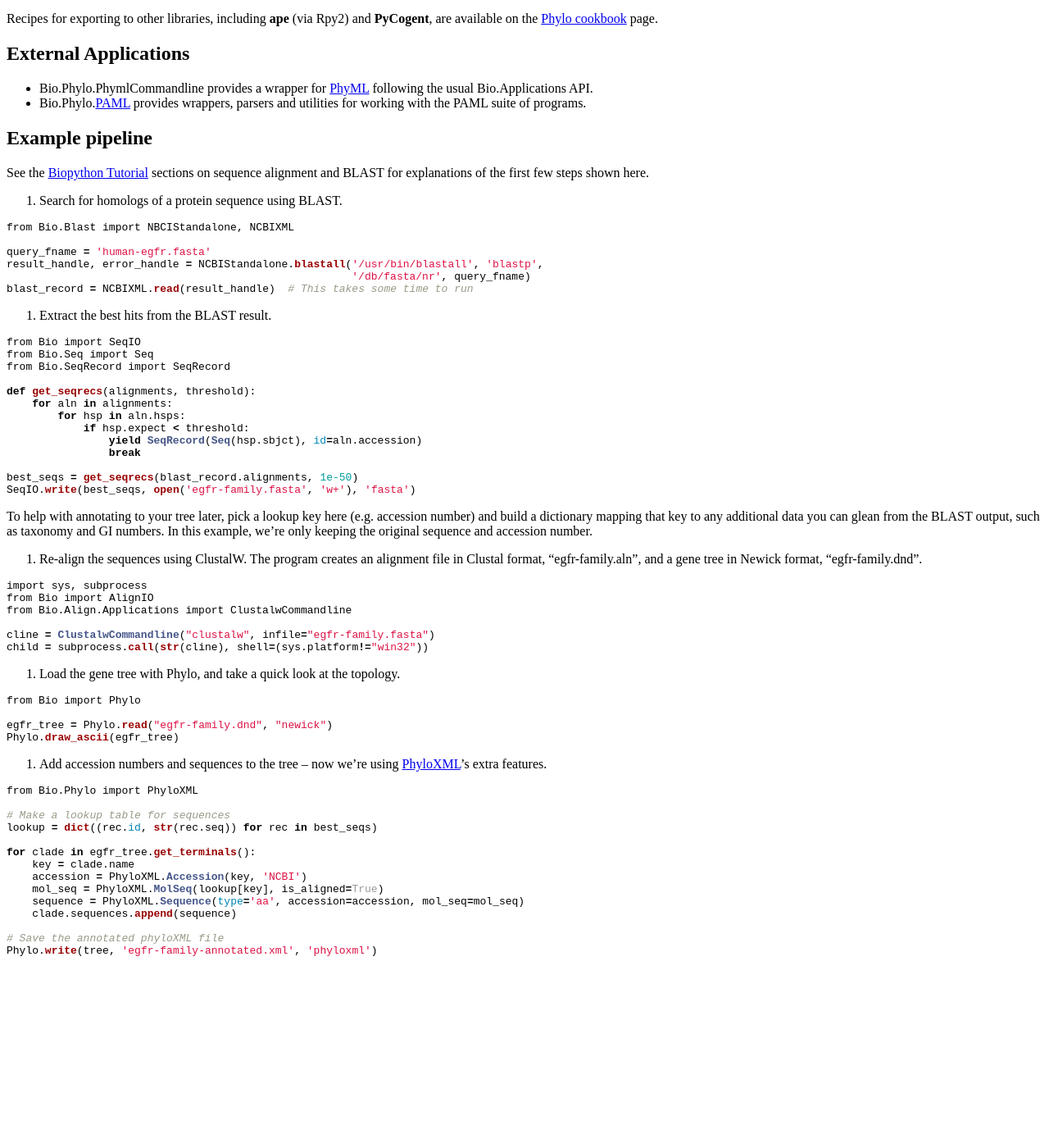
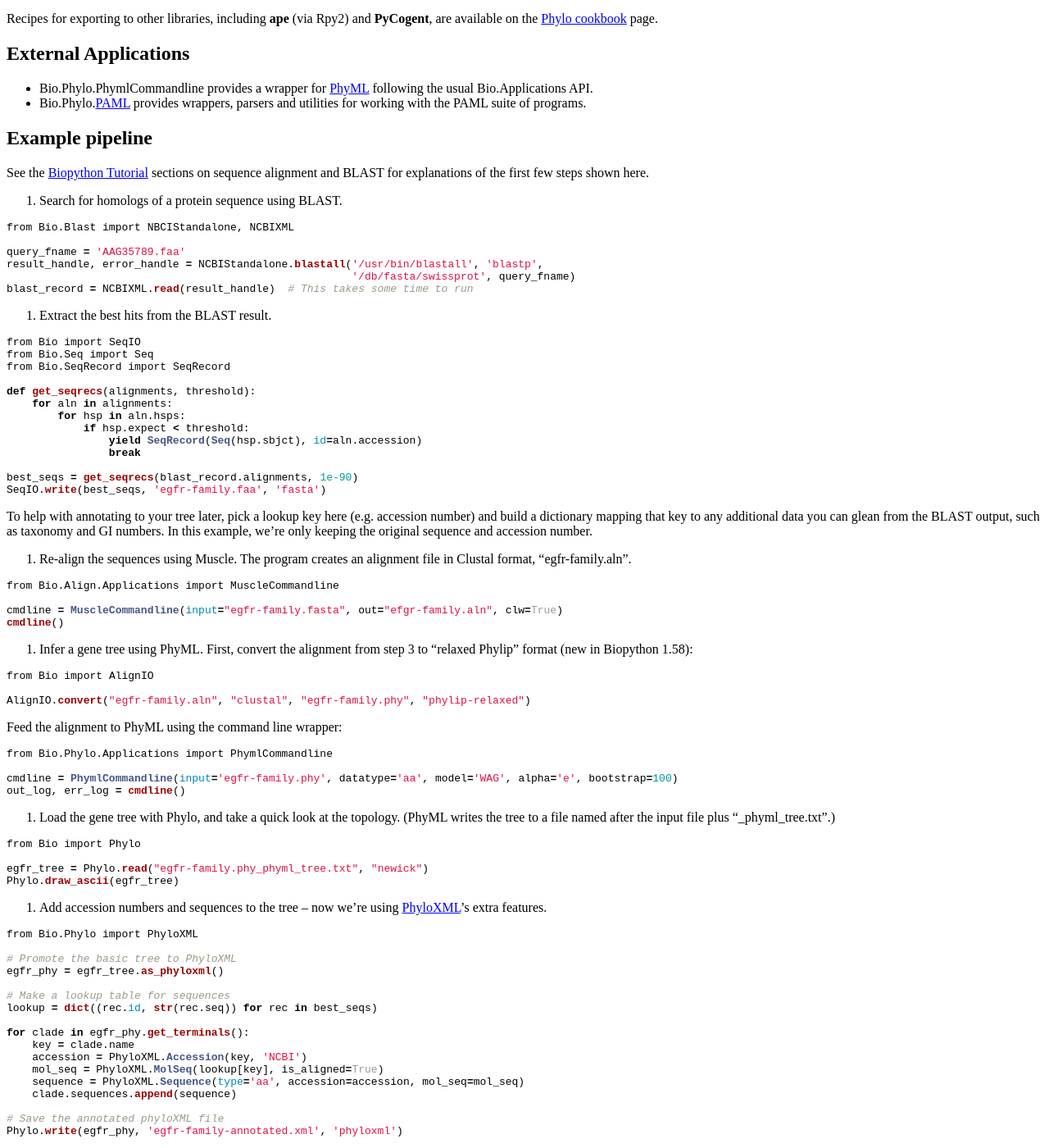
Before and after one commit to biopython/biopython.github.io, a Jekyll site: the page built from wiki/Phylo.md, in a window 1280 px wide and 1400 px high, scrolled down 5534 px. Shown: the whole window at 82% size. Built offline with Jekyll 4.4.1, drawn with Linux system fonts in a browser that asks for light colours; before the commit the page ends 6714 px from its top, so only the background shows below that.

Commit message:
/* Example pipeline */ Use Muscle and PhyML in place of ClustalW, etc.

````diff
--- a/wiki/Phylo.md
+++ b/wiki/Phylo.md
@@ -450,9 +450,9 @@ few steps shown here.
 ``` python
 from Bio.Blast import NBCIStandalone, NCBIXML
 
-query_fname = 'human-egfr.fasta'
+query_fname = 'AAG35789.faa'
 result_handle, error_handle = NCBIStandalone.blastall('/usr/bin/blastall', 'blastp',
-                                                      '/db/fasta/nr', query_fname)
+                                                      '/db/fasta/swissprot', query_fname)
 blast_record = NCBIXML.read(result_handle)  # This takes some time to run
 ```
 
@@ -470,8 +470,8 @@ def get_seqrecs(alignments, threshold):
                 yield SeqRecord(Seq(hsp.sbjct), id=aln.accession)
                 break
 
-best_seqs = get_seqrecs(blast_record.alignments, 1e-50)
-SeqIO.write(best_seqs, open('egfr-family.fasta', 'w+'), 'fasta')
+best_seqs = get_seqrecs(blast_record.alignments, 1e-90)
+SeqIO.write(best_seqs, 'egfr-family.faa', 'fasta')
 ```
 
 To help with annotating to your tree later, pick a lookup key here (e.g.
@@ -480,38 +480,58 @@ additional data you can glean from the BLAST output, such as taxonomy
 and GI numbers. In this example, we're only keeping the original
 sequence and accession number.
 
-3. Re-align the sequences using ClustalW. The program creates an
-alignment file in Clustal format, "egfr-family.aln", and a gene tree in
-Newick format, "egfr-family.dnd".
+3. Re-align the sequences using Muscle. The program creates an alignment
+file in Clustal format, "egfr-family.aln".
 
 ``` python
-import sys, subprocess
-from Bio import AlignIO
-from Bio.Align.Applications import ClustalwCommandline
+from Bio.Align.Applications import MuscleCommandline
 
-cline = ClustalwCommandline("clustalw", infile="egfr-family.fasta")
-child = subprocess.call(str(cline), shell=(sys.platform!="win32"))
+cmdline = MuscleCommandline(input="egfr-family.fasta", out="efgr-family.aln", clw=True)
+cmdline()
 ```
 
-4. Load the gene tree with Phylo, and take a quick look at the topology.
+4. Infer a gene tree using PhyML. First, convert the alignment from step
+3 to "relaxed Phylip" format (new in Biopython 1.58):
+
+``` python
+from Bio import AlignIO
+
+AlignIO.convert("egfr-family.aln", "clustal", "egfr-family.phy", "phylip-relaxed")
+```
+
+Feed the alignment to PhyML using the command line wrapper:
+
+``` python
+from Bio.Phylo.Applications import PhymlCommandline
+
+cmdline = PhymlCommandline(input='egfr-family.phy', datatype='aa', model='WAG', alpha='e', bootstrap=100)
+out_log, err_log = cmdline()
+```
+
+5. Load the gene tree with Phylo, and take a quick look at the topology.
+(PhyML writes the tree to a file named after the input file plus
+"\_phyml\_tree.txt".)
 
 ``` python
 from Bio import Phylo
 
-egfr_tree = Phylo.read("egfr-family.dnd", "newick")
+egfr_tree = Phylo.read("egfr-family.phy_phyml_tree.txt", "newick")
 Phylo.draw_ascii(egfr_tree)
 ```
 
-5. Add accession numbers and sequences to the tree -- now we're using
+6. Add accession numbers and sequences to the tree -- now we're using
 [PhyloXML](PhyloXML "wikilink")'s extra features.
 
 ``` python
 from Bio.Phylo import PhyloXML
 
+# Promote the basic tree to PhyloXML
+egfr_phy = egfr_tree.as_phyloxml()
+
 # Make a lookup table for sequences
 lookup = dict((rec.id, str(rec.seq)) for rec in best_seqs)
 
-for clade in egfr_tree.get_terminals():
+for clade in egfr_phy.get_terminals():
     key = clade.name
     accession = PhyloXML.Accession(key, 'NCBI')
     mol_seq = PhyloXML.MolSeq(lookup[key], is_aligned=True)
@@ -519,5 +539,5 @@ for clade in egfr_tree.get_terminals():
     clade.sequences.append(sequence)
 
 # Save the annotated phyloXML file
-Phylo.write(tree, 'egfr-family-annotated.xml', 'phyloxml')
+Phylo.write(egfr_phy, 'egfr-family-annotated.xml', 'phyloxml')
 ```
````
Also changed, not shown: 1 other file.
